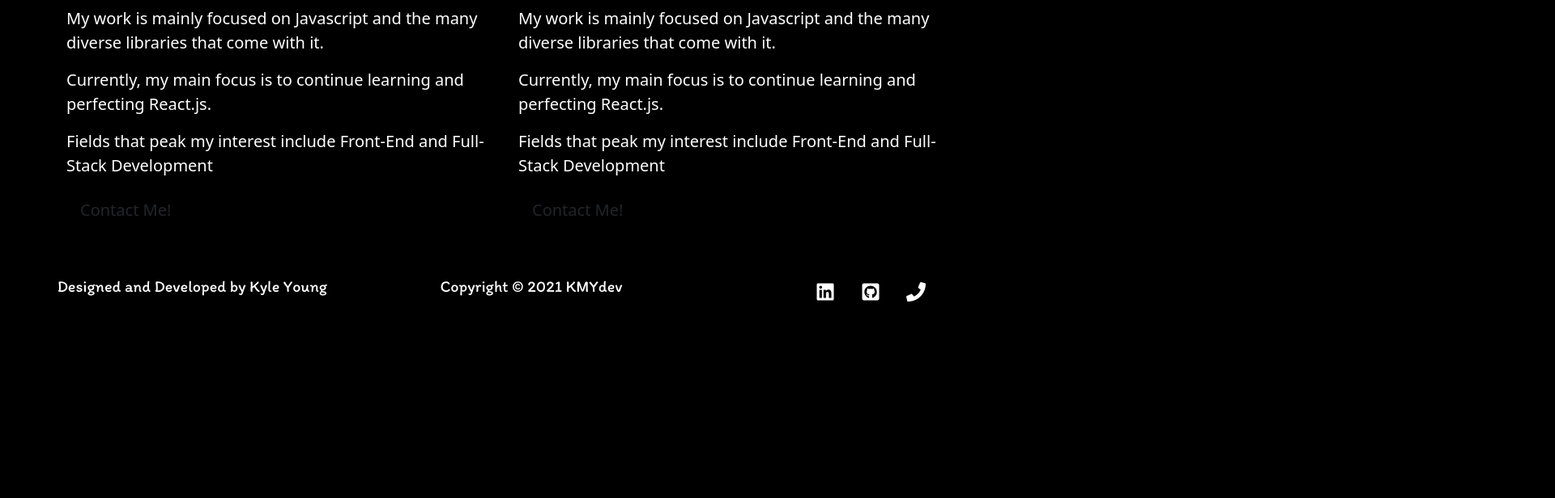
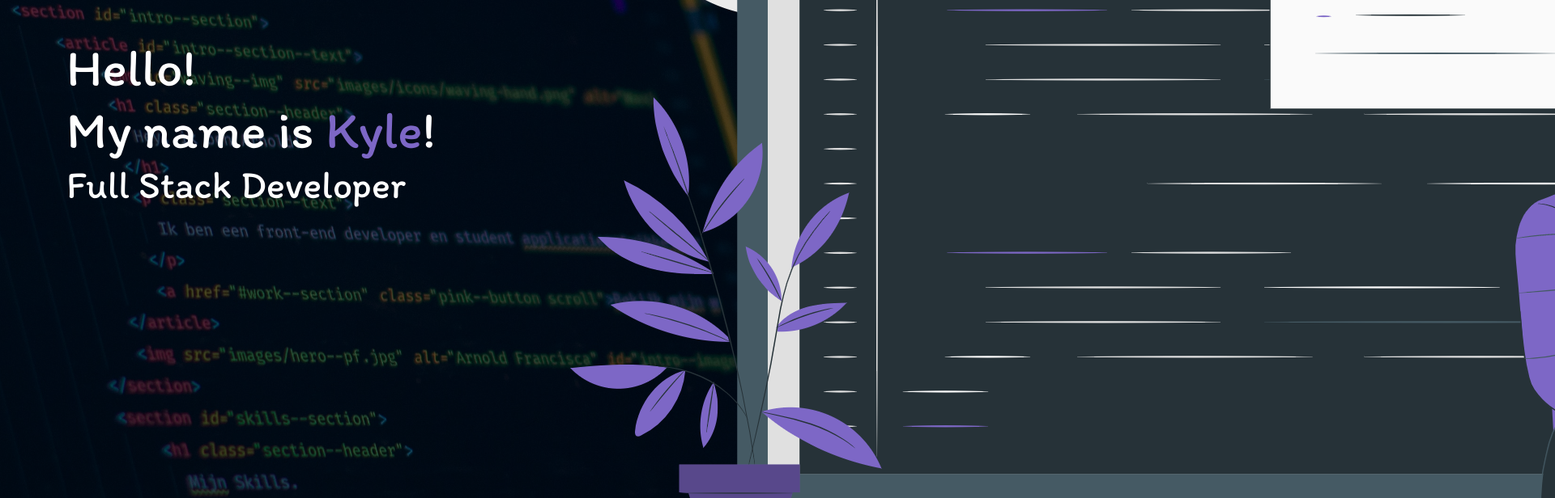
Before and after one commit to Youngin9210/kmydev-react-portfolio, a React (Create React App) app: page /home in a window 1280 px wide. Shown: the part 900-1516 px from the top of the page at 81% size, 1920 px wide, since content can reach past the window. Before the commit the page ends 1332 px from the top, so only its background shows below. Built offline with nearby package versions, Linux system fonts and the light colour scheme.

Commit message:
styling intro component

```diff
--- a/src/pages/Home/assets/style/index.css
+++ b/src/pages/Home/assets/style/index.css
@@ -8,8 +8,12 @@
   z-index: 2;
 }
 
-#hero #header .header-svg img {
+#hero #header .header-img img {
   width: 100%;
+}
+
+#hero #header .header-content h2 span {
+  color: #7d67c6;
 }
 
 #hero #overlay {
@@ -30,4 +34,17 @@
   position: relative;
   top: 15%;
 }
+
+#intro button {
+  background: #7d67c6;
+  color: white;
+}
+
+#intro button:hover {
+  background: #45396d;
+}
+
+#intro .intro-img {
+  width: 80%;
+}
 /*# sourceMappingURL=index.css.map */
--- a/src/pages/Home/assets/style/index.scss
+++ b/src/pages/Home/assets/style/index.scss
@@ -4,10 +4,11 @@
 	position: relative;
 	#header {
 		z-index: 2;
-		.header-svg {
+		.header-img {
 			img {
 				width: 100%;
 			}
+		}
 		}
 	}
 	#overlay {
@@ -27,3 +28,16 @@
 		top: 15%;
 	}
 }
+
+#intro {
+	button {
+		background: #7d67c6;
+		color: white;
+	}
+	button:hover {
+		background: #45396d;
+	}
+	.intro-img {
+		width: 80%;
+	}
+}
```
Also changed, not shown: 1 other file (tests, documents, lock files or other folders).
